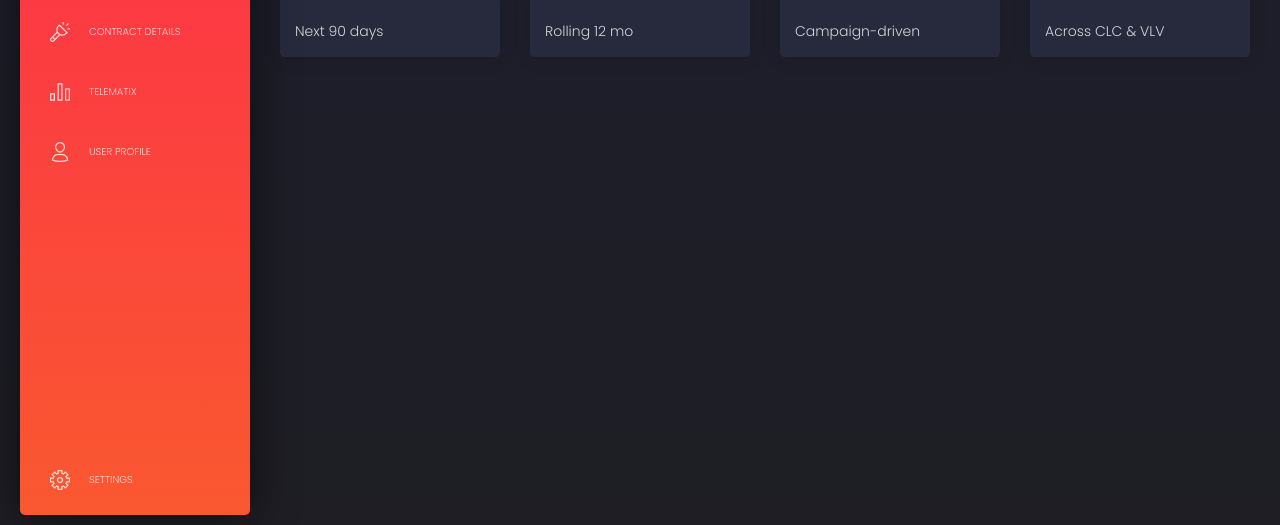
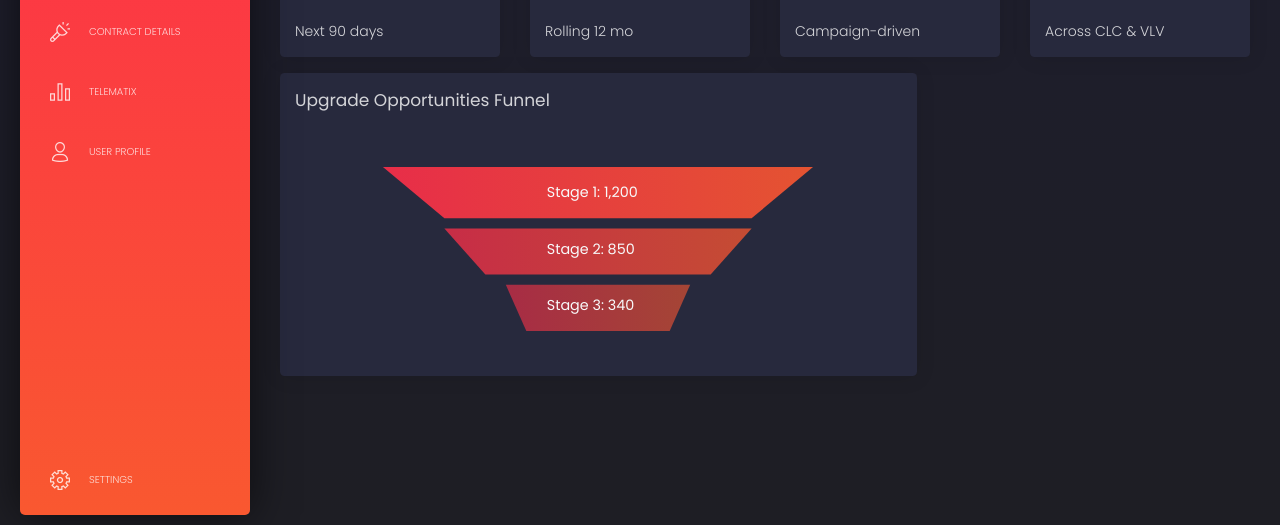
Before and after one commit to mucic/tmehack, a website: page index.html in a window 1280 px wide. Shown: the part 275-800 px from the top of the page. Drawn offline with nearby package versions, Linux system fonts and the light colour scheme; files that its build step writes are made by us from their sources.

Commit message:
dashboard funnel

```diff
--- /dev/null
+++ b/assets/components/funnelCard.html
@@ -0,0 +1,55 @@
+<div class="row">
+  <!-- Upgrade Opportunities Funnel -->
+  <div class="col-xl-8 mb-4">
+    <div class="card shadow">
+      <div class="card-body d-flex flex-column">
+        <h4 class="mb-4">Upgrade Opportunities Funnel</h4>
+        <div
+          class="flex-fill d-flex align-items-center justify-content-center"
+          style="height: 14rem"
+        >
+          <svg
+            viewBox="0 0 500 200"
+            class="w-100 h-100"
+            style="max-width: 32rem"
+          >
+            <defs>
+              <linearGradient id="funnelGradient" x1="0" x2="1">
+                <stop offset="0%" stop-color="#fd2e4a"></stop>
+                <stop offset="100%" stop-color="#f95830"></stop>
+              </linearGradient>
+            </defs>
+            <polygon
+              points="40,20 460,20 400,70 100,70"
+              fill="url(#funnelGradient)"
+              opacity="0.9"
+            ></polygon>
+            <polygon
+              points="100,80 400,80 360,125 140,125"
+              fill="url(#funnelGradient)"
+              opacity="0.75"
+            ></polygon>
+            <polygon
+              points="160,135 340,135 320,180 180,180"
+              fill="url(#funnelGradient)"
+              opacity="0.6"
+            ></polygon>
+            <text x="200" y="49" fill="#f8f9fa" font-size="14">
+              Stage 1: 1,200
+            </text>
+            <text x="200" y="105" fill="#f8f9fa" font-size="14">
+              Stage 2: 850
+            </text>
+            <text x="200" y="160" fill="#f8f9fa" font-size="14">
+              Stage 3: 340
+            </text>
+          </svg>
+        </div>
+      </div>
+    </div>
+  </div>
+
+  <!-- Top 5 Customers to Contact Today -->
+
+  <!-- End Customer List -->
+</div>
--- a/index.html
+++ b/index.html
@@ -49,6 +49,7 @@
             >
               <h2>Dashboard page</h2>
               @@include('dashboardCardsInfo.html')
+              @@include('funnelCard.html')
             </div>
             <!-- Contracts page -->
             <div class="tab-pane fade" id="contracts" role="tabpanel">
```
Also changed, not shown: index_dev.html (+56 -0 lines).
